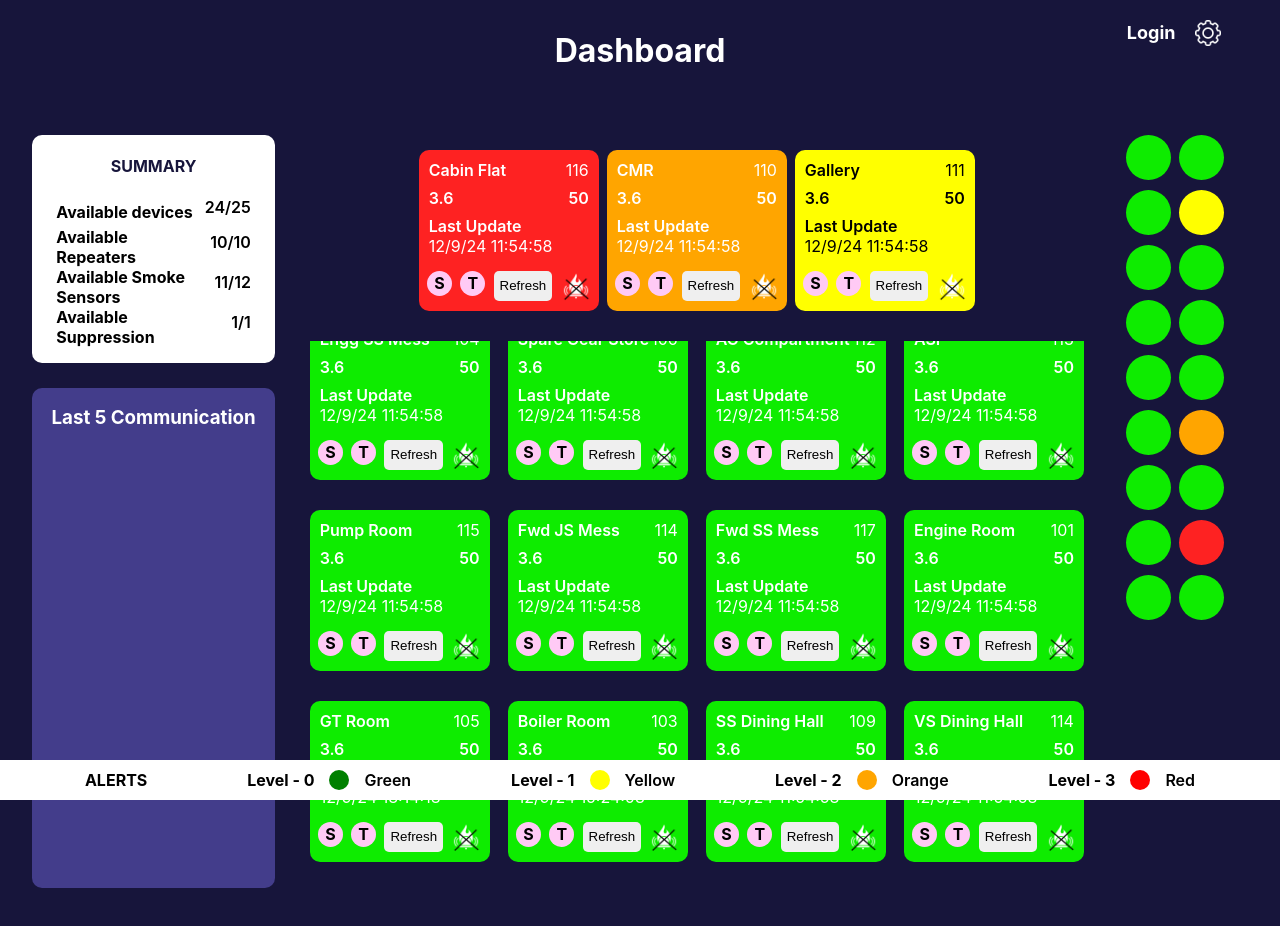
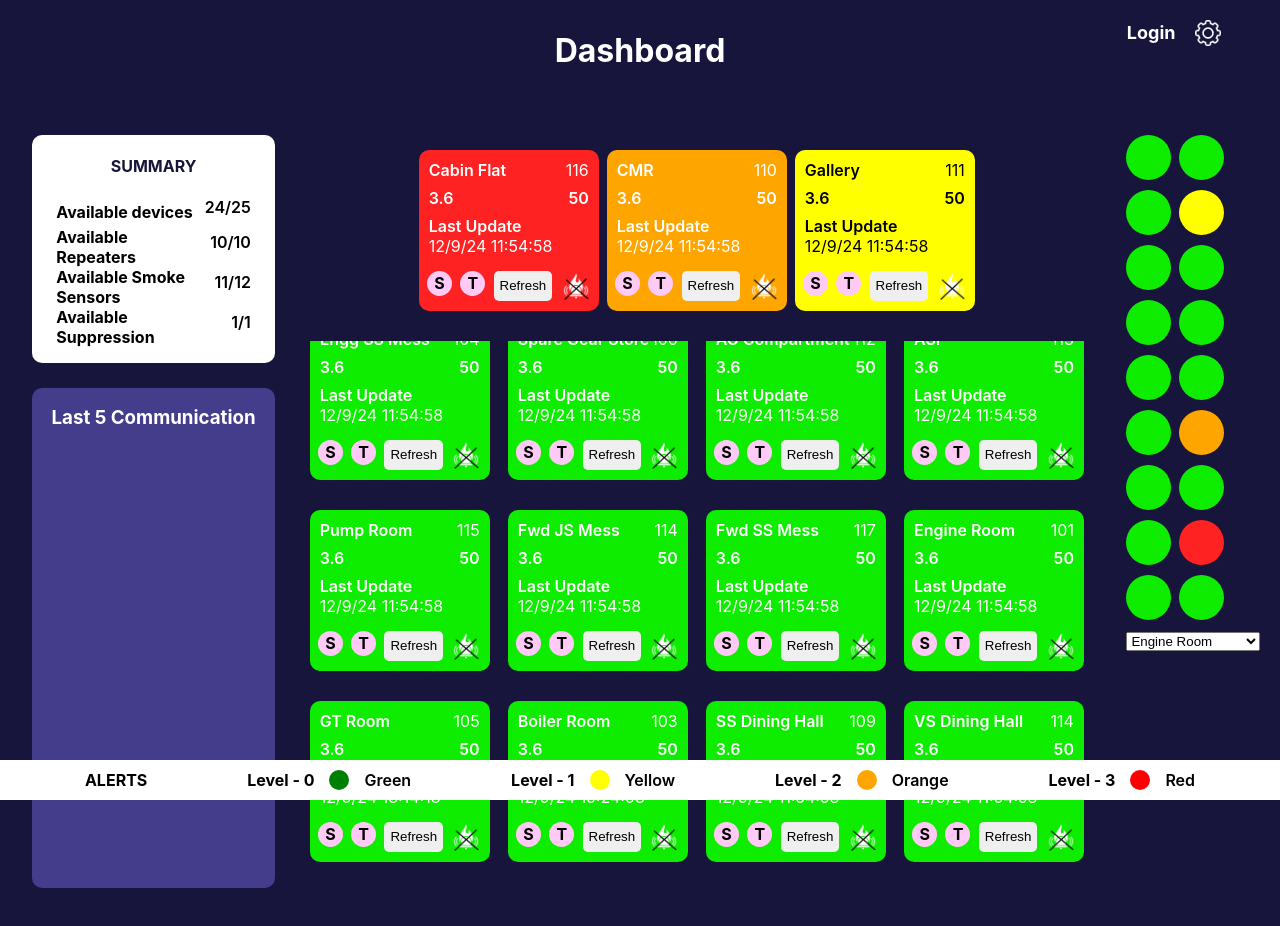
Before and after one commit to cee-diksha/fire_detection, a React (Create React App) app: page / in a window 1280 px wide. Shown: the top 926 px of the page. Built offline with nearby package versions, Linux system fonts and the light colour scheme.

Commit message:
dropdown added

```diff
--- /dev/null
+++ b/src/components/DropDown.js
@@ -0,0 +1,18 @@
+import React from 'react'
+
+const DropDown = ({cardData}) => {
+    const optionsData = cardData.map(item => {
+        return {value: item.data.node_name, label: item.data.node_name}
+    })
+  return (
+    <div>
+        <select>
+            {optionsData.map((item, index) => {
+               return <option key={index} value={item.value}>{item.label}</option>
+            })}
+        </select>
+    </div>
+  )
+}
+
+export default DropDown
--- a/src/pages/Dashboard.js
+++ b/src/pages/Dashboard.js
@@ -8,6 +8,7 @@ import Communication from '../components/Communication'
 import user from "../assets/user.png"
 import settings from "../assets/settings.png"
 import { Link } from 'react-router-dom'
+import DropDown from '../components/DropDown'
 
 const Dashboard = () => {
     const [isLogin, setIsLogin] = useState(false)
@@ -95,6 +96,7 @@ const Dashboard = () => {
                         <AlertCircle item={item} />
                     )
                 })}
+                <DropDown cardData={cardData} />
                 </div>
                 <div>
                 </div>
```
